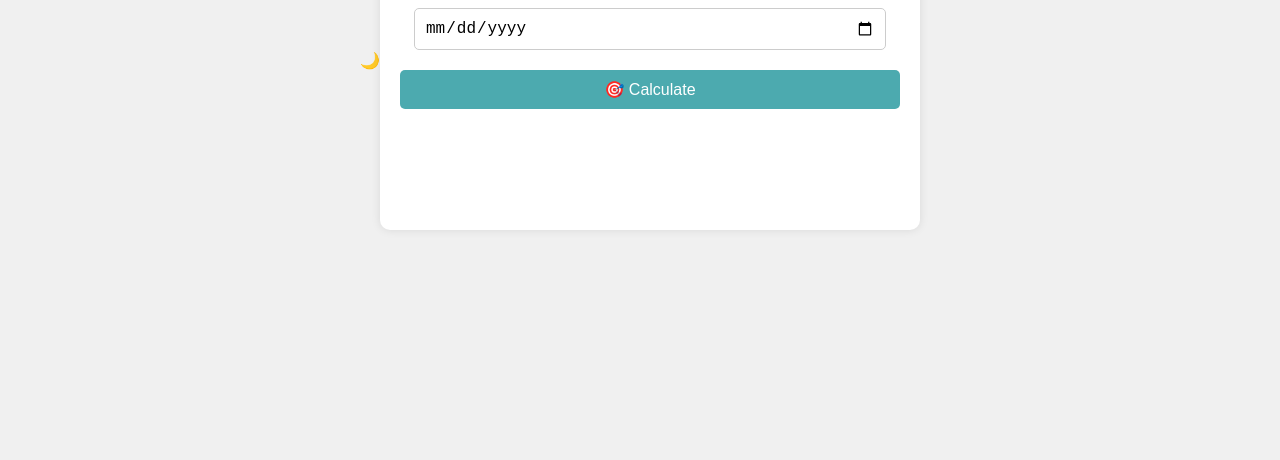
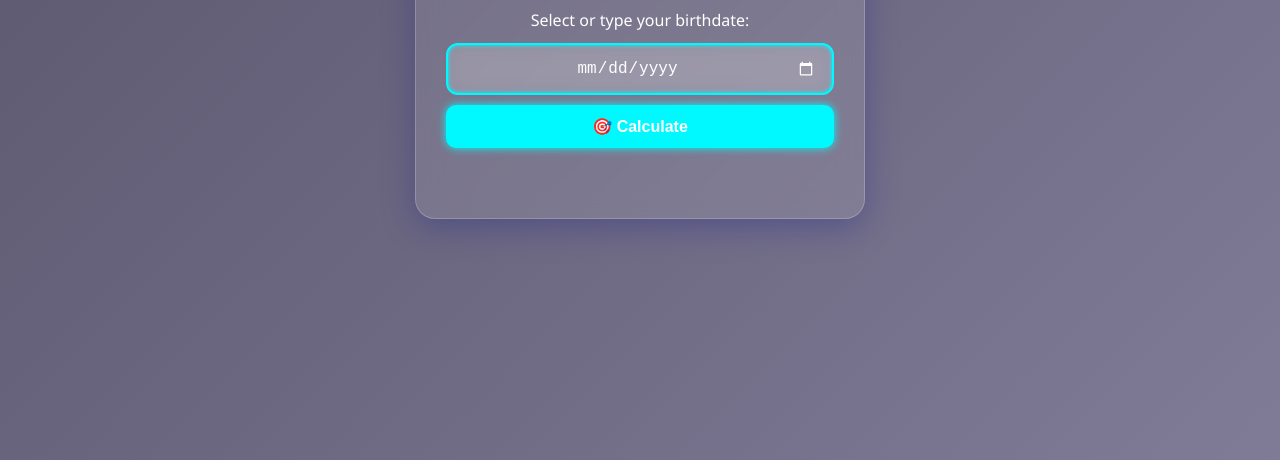
Before and after one commit to ganesh3367/Age-Calculator, a plain HTML site: page index.html in a window 1280 px wide. Shown: the part 340-800 px from the top of the page. Drawn offline with Linux system fonts and the light colour scheme.

Commit message:
Update stylr.css

```diff
--- a/stylr.css
+++ b/stylr.css
@@ -1,67 +1,155 @@
-/* style.css */
+/* Theme Variables */
+:root {
+    --bg: linear-gradient(135deg, #1f1c2c, #928dab);
+    --text-color: #ffffff;
+    --primary: #00f9ff;
+    --input-bg: rgba(255, 255, 255, 0.15);
+    --glass-bg: rgba(255, 255, 255, 0.1);
+    --box-shadow: rgba(31, 38, 135, 0.37);
+    --border-color: rgba(255, 255, 255, 0.2);
+  }
 
-body {
-    font-family: Arial, sans-serif;
-    background-color: #f0f0f0;
+  body.light {
+    --bg: linear-gradient(135deg, #ffecd2, #fcb69f, #a1c4fd, #c2e9fb);
+    --text-color: #1f1c2c;
+    --primary: #0078ff;
+    --input-bg: rgba(255, 255, 255, 0.95);
+    --glass-bg: rgba(255, 255, 255, 0.5);
+    --box-shadow: transparent;
+    --border-color: rgba(0, 0, 0, 0.1);
+  }
+
+  * {
+    box-sizing: border-box;
+    margin: 0;
+    padding: 0;
+  }
+
+  body, html {
+    height: 100%;
+    font-family: 'Segoe UI', Tahoma, Geneva, Verdana, sans-serif;
+  }
+
+  .background {
+    background: var(--bg);
+    background-size: 300% 300%;
+    animation: gradientMove 15s ease infinite;
     height: 100vh;
-    margin: 0;
     display: flex;
     justify-content: center;
     align-items: center;
-    font-family: 'Lucida Sans', 'Lucida Sans Regular', 'Lucida Grande', 'Lucida Sans Unicode', Geneva, Verdana, sans-serif;
+    padding: 20px;
+  }
+
+  @keyframes gradientMove {
+    0% { background-position: 0% 50%; }
+    50% { background-position: 100% 50%; }
+    100% { background-position: 0% 50%; }
   }
 
   .container {
-    background-color: #fff;
-    padding: 20px;
-    border-radius: 10px;
-    box-shadow: 0 0 10px rgba(0, 0, 0, 0.1);
-    width: 500px;
+    background: var(--glass-bg);
+    border-radius: 20px;
+    padding: 40px 30px;
+    backdrop-filter: blur(12px);
+    box-shadow: 0 8px 32px var(--box-shadow);
     text-align: center;
-    height: 300px ;
+    width: 100%;
+    max-width: 450px;
+    border: 1px solid var(--border-color);
+    transition: all 0.4s ease-in-out;
   }
 
   h1 {
-    margin-top: 0;
+    color: var(--primary);
+    font-size: 30px;
+    margin-bottom: 25px;
+    text-shadow: 0 0 10px var(--primary);
   }
 
-form {
-    margin-top: 20px;
-}
-
-label {margin-bottom: 20px;
-
+  form label {
+    color: var(--text-color);
+    font-size: 16px;
+    display: block;
+    margin-bottom: 12px;
   }
 
   input[type="date"] {
-    padding: 10px;
+    appearance: none;
+    background: var(--input-bg);
+    backdrop-filter: blur(10px);
+    border: 2px solid var(--primary);
+    border-radius: 12px;
+    color: var(--text-color);
+    padding: 14px 16px;
     font-size: 16px;
-    border: 1px solid #ccc;
-    border-radius: 5px;
-    width: 90%;
-    margin-bottom: 10px;
-    margin-top: 20px;
+    width: 100%;
+    transition: all 0.3s ease;
+    position: relative;
+    cursor: text;
+    text-align: center;
+    box-shadow: inset 0 0 4px var(--primary);
+  }
+
+  input[type="date"]::-webkit-calendar-picker-indicator {
+    filter: invert(1);
+    cursor: pointer;
+    margin-left: 5px;
+  }
+
+  input[type="date"]::placeholder {
+    color: rgba(255, 255, 255, 0.6);
+    font-style: italic;
+  }
+
+  input[type="date"]:focus {
+    outline: none;
+    border: 2px solid var(--primary);
+    box-shadow: 0 0 10px var(--primary);
+    background-color: rgba(255, 255, 255, 0.25);
   }
 
   button {
-    padding: 10px 20px;
+    padding: 12px;
     font-size: 16px;
-    background-color: #4caaaf;
-    color: #fff;
+    background: var(--primary);
+    color: var(--text-color);
     border: none;
-    border-radius: 5px;
+    border-radius: 10px;
     cursor: pointer;
+    font-weight: bold;
     width: 100%;
+    transition: all 0.3s ease;
+    box-shadow: 0 0 8px var(--primary);
     margin-top: 10px;
   }
 
   button:hover {
-    background-color: #3e8e41;
+    background-color: #ffffff;
+    color: var(--primary);
+    box-shadow: 0 0 8px var(--primary);
+    transform: scale(1.05);
   }
 
   #result {
-    font-size: 24px;
-    margin-top: 20px;
-    margin-top: 50px;
-    font-style:oblique;
+    font-size: 20px;
+    margin-top: 30px;
+    color: var(--text-color);
+    font-style: italic;
+    line-height: 1.8;
   }
+
+  .mode-toggle {
+    position: fixed;
+    top: 20px;
+    right: 20px;
+    background: var(--primary);
+    color: var(--text-color);
+    padding: 10px 12px;
+    font-size: 18px;
+    border-radius: 50%;
+    cursor: pointer;
+    box-shadow: 0 0 6px var(--primary);
+    z-index: 999;
+    transition: all 0.3s ease;
+  }
```
Lines whose indentation alone changed are shown as unchanged.
